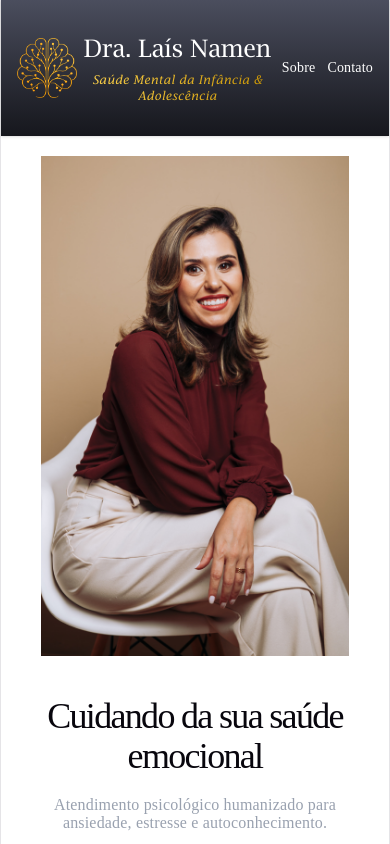
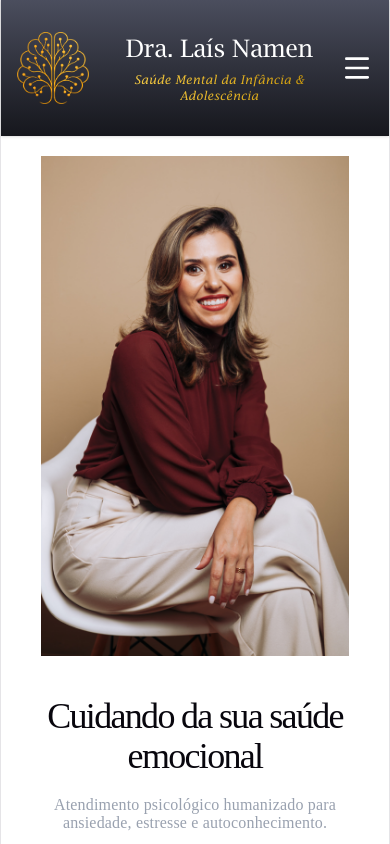
Before and after one commit to antonnif-dev/lais-namen, a React (Vite) app: page / in a window 390 px wide. Shown: the top 844 px of the page. Built offline with nearby package versions, Linux system fonts and the light colour scheme.

Commit message:
feat: menu mobile da tela inicial com icone

```diff
--- a/package.json
+++ b/package.json
@@ -16,7 +16,7 @@
     "@tailwindcss/vite": "^4.2.2",
     "autoprefixer": "^10.5.0",
     "framer-motion": "^12.38.0",
-    "lucide-react": "^1.8.0",
+    "lucide-react": "^1.14.0",
     "postcss": "^8.5.10",
     "react": "^19.2.4",
     "react-dom": "^19.2.4",
--- a/src/components/Navbar.jsx
+++ b/src/components/Navbar.jsx
@@ -1,17 +1,19 @@
 import { Link, useNavigate } from 'react-router-dom'
-import Home from '../pages/Home';
-//import { motion } from 'framer-motion';
+import { useState } from 'react'
+import { Menu, X } from 'lucide-react'
 
 export default function Navbar() {
     const navigate = useNavigate();
+    const [menuAberto, setMenuAberto] = useState(false);
+
     return (
-        <nav className="flex justify-around md:justify-between items-center px-4 md:px-20 py-8 gap-1 shadow-sm bg-gradient-to-b from-[#4b4e5e] to-[#16171d]">
+        <nav className="relative flex justify-between items-center px-4 md:px-20 py-8 shadow-sm bg-gradient-to-b from-[#4b4e5e] to-[#16171d]">
 
-            {/* NOME */}
-            <div className='flex md:gap-12'
-                onClick={() => navigate('/')}>
+            <div
+                className='flex gap-2 md:gap-12 cursor-pointer'
+                onClick={() => navigate('/')}
+            >
                 <div className='flex gap-1 md:gap-3'>
-                    {/*<motion.img*/}
                     <img
                         src="/Logo-Lais-Favicon.png"
                         className="
@@ -22,16 +24,13 @@ export default function Navbar() {
                             h-auto
                             object-contain
                         "
-                        whileHover={{ scale: 1.04 }}
-                        transition={{ duration: 0.4 }}
                     />
                 </div>
+
                 <div className='flex flex-col justify-center'>
-                    <div>
                     <h2 className='titulo-nome !text-2xl lg:text-7xl!'>
                         Dra. Laís Namen
                     </h2>
-                    </div>
 
                     <h3 className='subtitulo-especialidade text-xs lg:text-3xl!'>
                         Saúde Mental da Infância & Adolescência
@@ -39,16 +38,80 @@ export default function Navbar() {
                 </div>
             </div>
 
-            {/* MENU */}
-            <div className="text-white flex gap-3 md:gap-8 md:pr-10 text-sm md:text-lg lg:text-4xl">
+            {/* MENU DESKTOP */}
+            <div className="hidden md:flex text-white gap-8 pr-10 text-lg lg:text-4xl">
                 <Link to="/sobre" className="hover:opacity-70 transition">
                     Sobre
                 </Link>
+
                 <Link to="/contato" className="hover:opacity-70 transition">
                     Contato
                 </Link>
+
+                <a
+                    href="https://www.doctoralia.com.br/lais-namen/pediatra/belo-horizonte#profile-reviews"
+                    target="_blank"
+                    rel="noopener noreferrer"
+                    className="hover:opacity-70 transition"
+                >
+                    Depoimentos
+                </a>
             </div>
 
+            {/* BOTÃO MOBILE */}
+            <button
+                className="md:hidden text-white"
+                onClick={() => setMenuAberto(!menuAberto)}
+            >
+                {menuAberto ? <X size={32} /> : <Menu size={32} />}
+            </button>
+
+            {/* MENU MOBILE */}
+            {menuAberto && (
+                <div className="
+                    absolute
+                    top-full
+                    left-0
+                    w-full
+                    flex
+                    flex-col
+                    items-center
+                    gap-6
+                    py-6
+                    bg-[#16171d]/70
+                    backdrop-blur-sm
+                    text-white
+                    text-xl
+                    md:hidden
+                    shadow-lg
+                    z-50
+                ">
+                    <Link
+                        to="/sobre"
+                        onClick={() => setMenuAberto(false)}
+                        className="hover:opacity-70 transition"
+                    >
+                        Sobre
+                    </Link>
+
+                    <Link
+                        to="/contato"
+                        onClick={() => setMenuAberto(false)}
+                        className="hover:opacity-70 transition"
+                    >
+                        Contato
+                    </Link>
+
+                    <a
+                        href="https://www.doctoralia.com.br/lais-namen/pediatra/belo-horizonte#profile-reviews"
+                        target="_blank"
+                        rel="noopener noreferrer"
+                        className="hover:opacity-70 transition"
+                    >
+                        Depoimentos
+                    </a>
+                </div>
+            )}
         </nav>
     );
 }
```
Also changed, not shown: 1 other file (tests, documents, lock files or other folders). Lines whose indentation alone changed are shown as unchanged.
